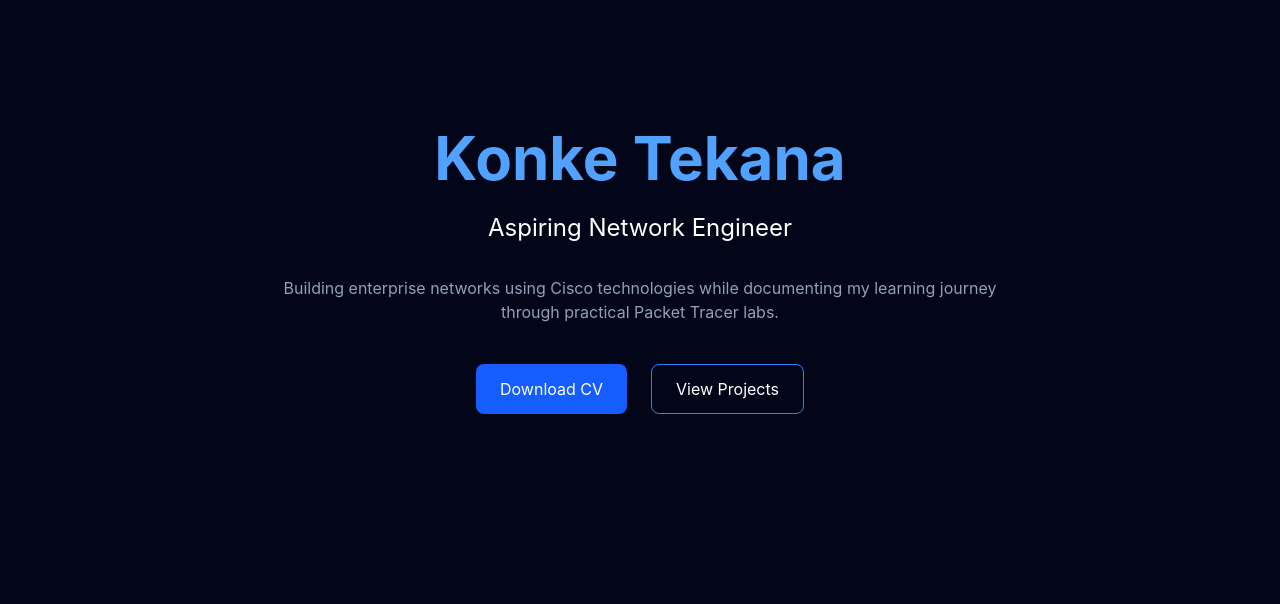
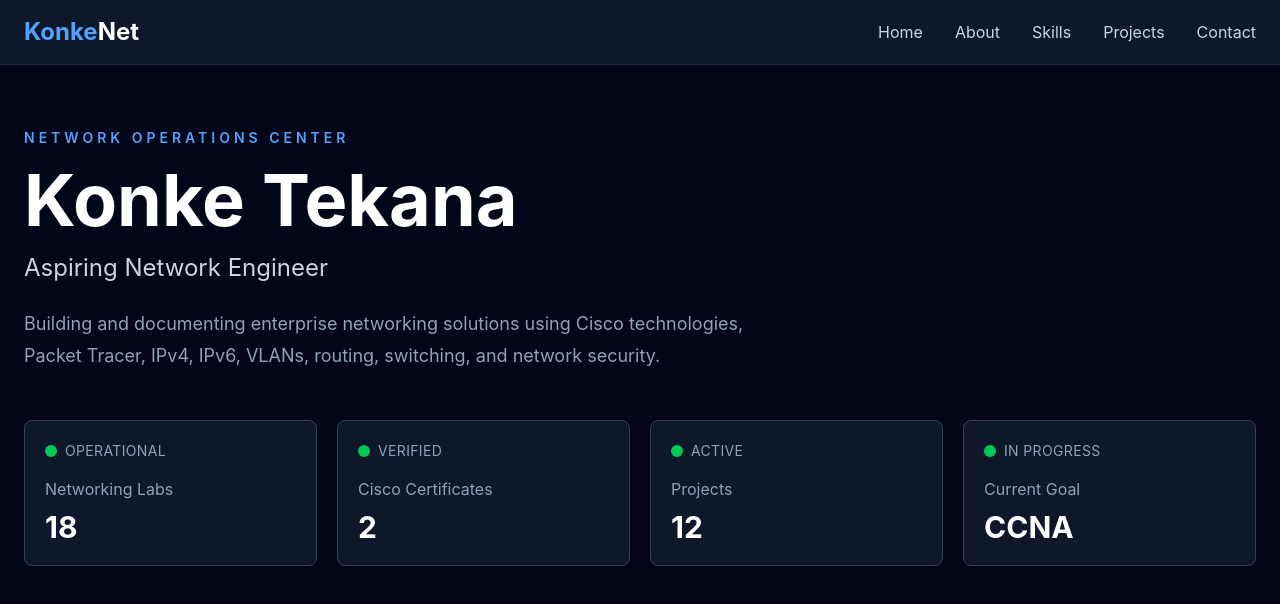
Before and after one commit to konkeokuhle/Networking_portfolio, a React (Vite) app: page / in a window 1280 px wide. Shown: the top 604 px of the page. Built offline with nearby package versions, Linux system fonts and the light colour scheme.

Commit message:
Build NOC hero dashboard

```diff
--- a/src/App.jsx
+++ b/src/App.jsx
@@ -1,29 +1,12 @@
+import Navbar from "./components/layout/Navbar";
+import Hero from "./components/sections/Hero";
+
 function App() {
   return (
-    <div className="min-h-screen bg-slate-950 text-white">
-      <h1 className="text-6xl font-bold text-center pt-32 text-blue-400">
-        Konke Tekana
-      </h1>
-
-      <p className="text-center text-2xl mt-6">
-        Aspiring Network Engineer
-      </p>
-
-      <p className="text-center mt-8 text-slate-400 max-w-3xl mx-auto">
-        Building enterprise networks using Cisco technologies while documenting
-        my learning journey through practical Packet Tracer labs.
-      </p>
-
-      <div className="flex justify-center gap-6 mt-10">
-        <button className="bg-blue-600 px-6 py-3 rounded-lg hover:bg-blue-500 transition">
-          Download CV
-        </button>
-
-        <button className="border border-blue-500 px-6 py-3 rounded-lg hover:bg-blue-500 hover:text-white transition">
-          View Projects
-        </button>
-      </div>
-    </div>
+    <>
+      <Navbar />
+      <Hero />
+    </>
   );
 }
 
--- /dev/null
+++ b/src/components/dashboard/StatusCard.jsx
@@ -0,0 +1,23 @@
+function StatusCard({ title, value, status }) {
+  return (
+    <div className="bg-slate-900 border border-slate-700 rounded-lg p-5">
+      <div className="flex items-center gap-2">
+        <span className="w-3 h-3 bg-green-500 rounded-full"></span>
+
+        <span className="text-sm text-slate-400 uppercase tracking-wide">
+          {status}
+        </span>
+      </div>
+
+      <h3 className="text-slate-400 mt-4">
+        {title}
+      </h3>
+
+      <p className="text-3xl font-bold text-white mt-2">
+        {value}
+      </p>
+    </div>
+  );
+}
+
+export default StatusCard;
--- /dev/null
+++ b/src/components/layout/Navbar.jsx
@@ -0,0 +1,45 @@
+function Navbar() {
+  return (
+    <nav className="fixed top-0 left-0 w-full bg-slate-900 border-b border-slate-800 z-50">
+      <div className="max-w-7xl mx-auto flex items-center justify-between px-6 py-4">
+        <h1 className="text-2xl font-bold text-blue-400">
+          Konke<span className="text-white">Net</span>
+        </h1>
+
+        <ul className="flex gap-8 text-slate-300">
+          <li>
+            <a href="#home" className="hover:text-blue-400">
+              Home
+            </a>
+          </li>
+
+          <li>
+            <a href="#about" className="hover:text-blue-400">
+              About
+            </a>
+          </li>
+
+          <li>
+            <a href="#skills" className="hover:text-blue-400">
+              Skills
+            </a>
+          </li>
+
+          <li>
+            <a href="#projects" className="hover:text-blue-400">
+              Projects
+            </a>
+          </li>
+
+          <li>
+            <a href="#contact" className="hover:text-blue-400">
+              Contact
+            </a>
+          </li>
+        </ul>
+      </div>
+    </nav>
+  );
+}
+
+export default Navbar;
--- /dev/null
+++ b/src/components/sections/Hero.jsx
@@ -0,0 +1,68 @@
+import StatusCard from "../dashboard/StatusCard";
+
+function Hero() {
+  return (
+    <section
+      id="home"
+      className="min-h-screen bg-slate-950 text-white pt-32 pb-20 px-6"
+    >
+      <div className="max-w-7xl mx-auto">
+
+        {/* NOC Header */}
+
+        <div className="mb-12">
+          <p className="text-blue-400 text-sm font-semibold tracking-[4px] uppercase">
+            Network Operations Center
+          </p>
+
+          <h1 className="text-5xl md:text-7xl font-bold mt-4">
+            Konke Tekana
+          </h1>
+
+          <h2 className="text-2xl text-slate-300 mt-4">
+            Aspiring Network Engineer
+          </h2>
+
+          <p className="max-w-3xl text-slate-400 mt-6 text-lg leading-8">
+            Building and documenting enterprise networking solutions using
+            Cisco technologies, Packet Tracer, IPv4, IPv6, VLANs, routing,
+            switching, and network security.
+          </p>
+        </div>
+
+        {/* NOC Status */}
+
+        <div className="grid grid-cols-1 sm:grid-cols-2 lg:grid-cols-4 gap-5">
+
+          <StatusCard
+            title="Networking Labs"
+            value="18"
+            status="Operational"
+          />
+
+          <StatusCard
+            title="Cisco Certificates"
+            value="2"
+            status="Verified"
+          />
+
+          <StatusCard
+            title="Projects"
+            value="12"
+            status="Active"
+          />
+
+          <StatusCard
+            title="Current Goal"
+            value="CCNA"
+            status="In Progress"
+          />
+
+        </div>
+
+      </div>
+    </section>
+  );
+}
+
+export default Hero;
```
Also changed, not shown: src/components/Navbar.jsx (deleted), src/components/sections/About.jsx (added).
